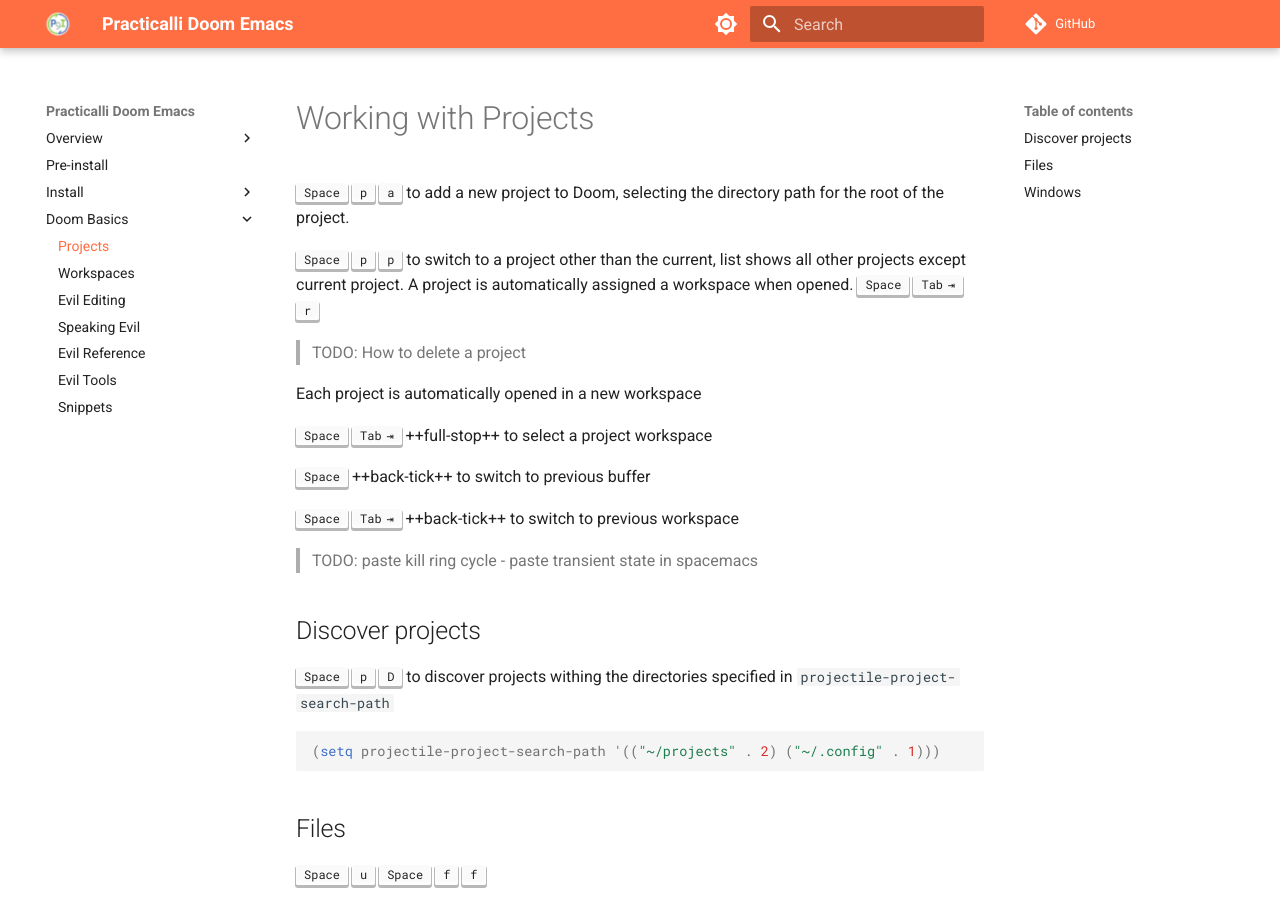
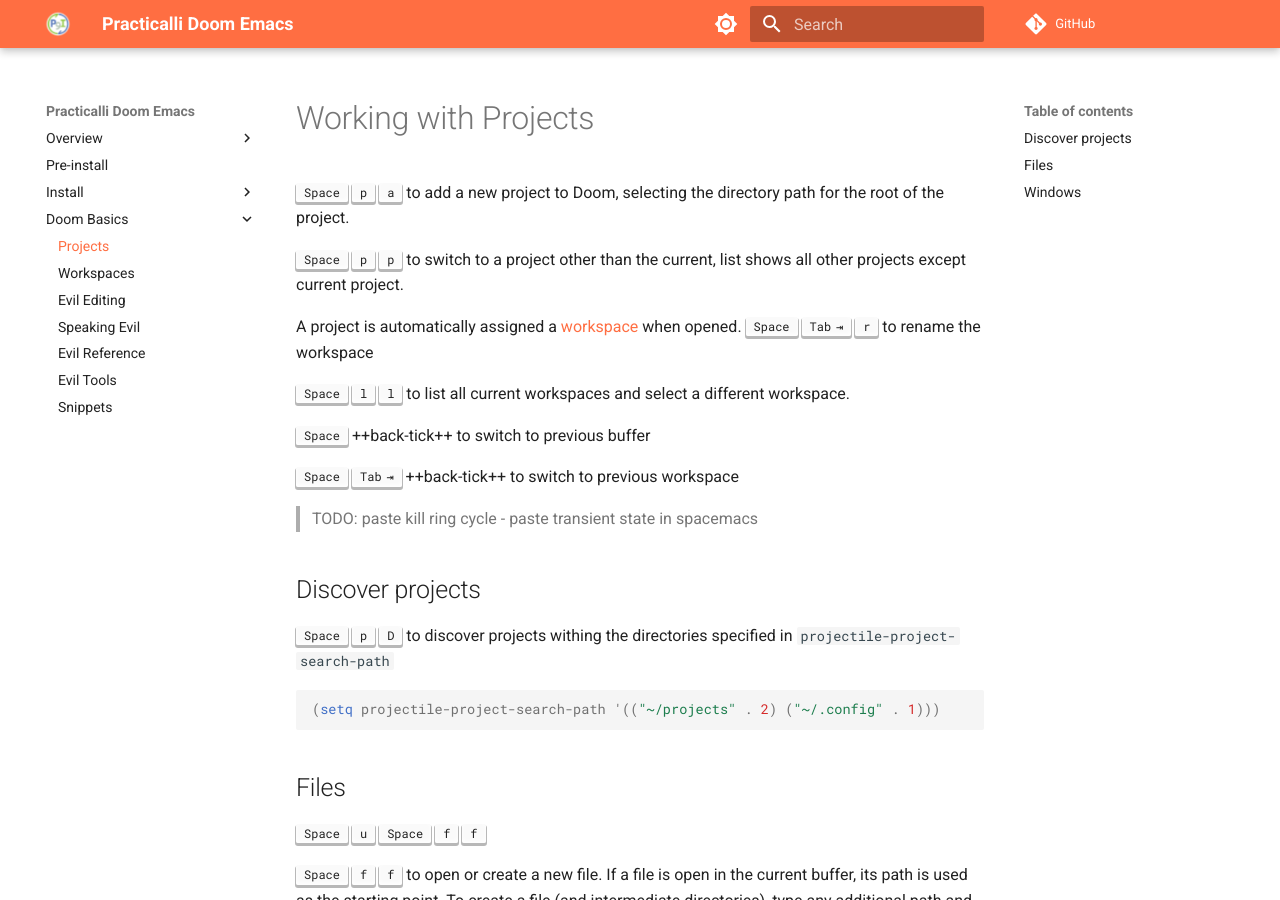
Before and after one commit to practicalli/doom-emacs, an MkDocs documentation site: the page built from docs/basics/projects.md, in a window 1280 px wide and 900 px high. Built offline with MkDocs 1.6.1 and Material for MkDocs 9.7.7, drawn with Linux system fonts in a browser that asks for light colours; comment, search, counter and statistics services are not loaded.

Commit message:
basics: projects updates

```diff
--- a/docs/basics/projects.md
+++ b/docs/basics/projects.md
@@ -2,13 +2,11 @@
 
 ++spc++ ++"p"++ ++"a"++ to add a new project to Doom, selecting the directory path for the root of the project.
 
-++spc++ ++"p"++ ++"p"++ to switch to a project other than the current, list shows all other projects except current project. A project is automatically assigned a workspace when opened. ++spc++ ++tab++ ++"r"++
+++spc++ ++"p"++ ++"p"++ to switch to a project other than the current, list shows all other projects except current project.
 
-> TODO: How to delete a project
+A project is automatically assigned a [workspace](workspaces.md) when opened. ++spc++ ++tab++ ++"r"++ to rename the workspace
 
-Each project is automatically opened in a new workspace
-
-++spc++ ++tab++ ++full-stop++ to select a project workspace
+++spc++ ++"l"++ ++"l"++ to list all current workspaces and select a different workspace.
 
 ++spc++ ++back-tick++ to switch to previous buffer
 
```
